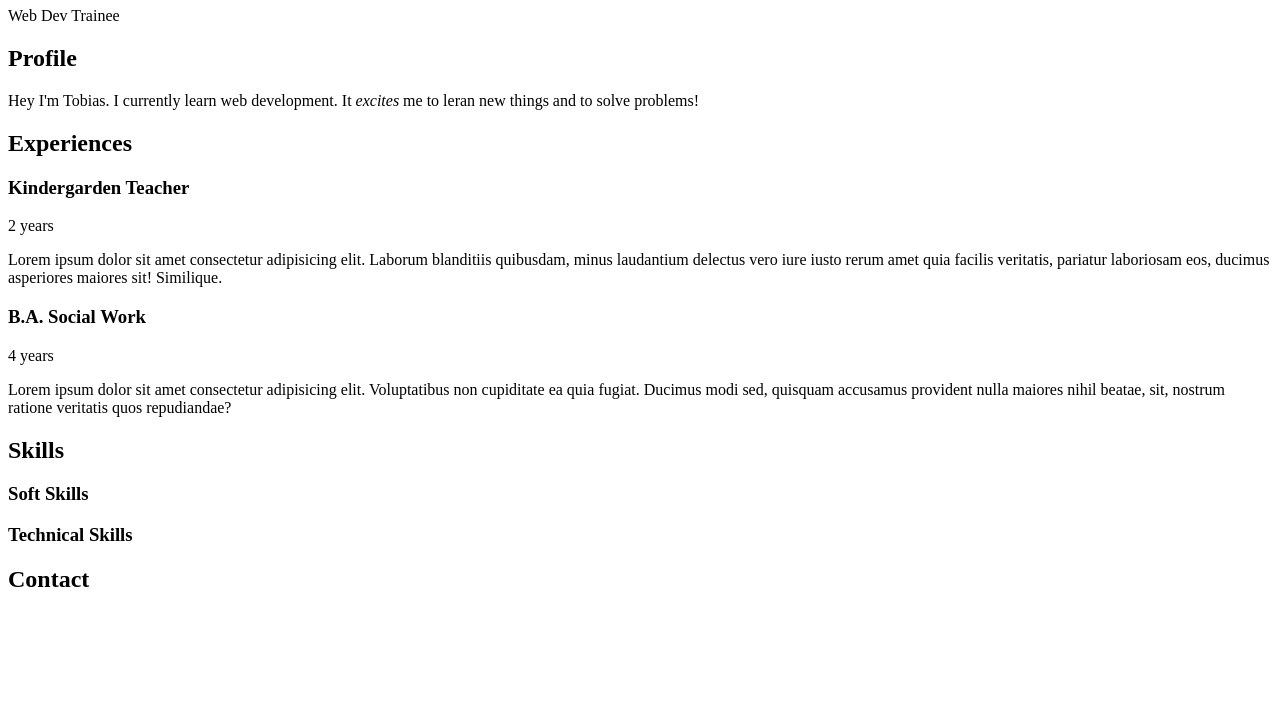
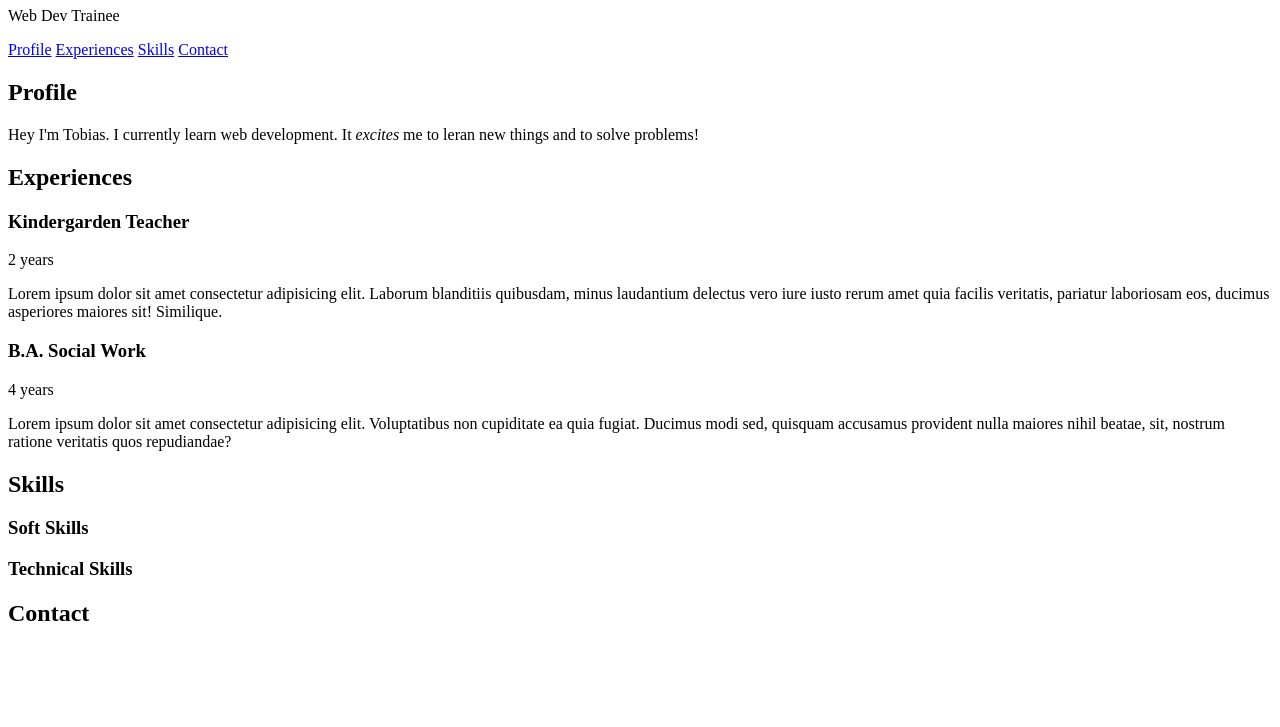
Before and after one commit to tsindek/tobi-cv, a plain HTML site: page index.html in a window 1280 px wide. Shown: the part 73-800 px from the top of the page. Drawn offline with Linux system fonts and the light colour scheme.

Commit message:
added links

```diff
--- a/index.html
+++ b/index.html
@@ -14,14 +14,18 @@
   <header>
     <h1>Tobias Sindek</h1>
     <p>Web Dev Trainee</p>
+    <a href="#profile">Profile</a>
+    <a href="#exp">Experiences</a>
+    <a href="#skills">Skills</a>
+    <a href="#contact">Contact</a>
   </header>
   <main>
-    <article>
+    <article id="profile">
       <h2>Profile</h2>
       <p>Hey I'm Tobias. I currently learn web development. It <em>excites</em> me to leran new things and to solve
         problems!</p>
     </article>
-    <article>
+    <article id="exp">
       <h2>Experiences</h2>
       <section>
         <header>
@@ -42,7 +46,7 @@
           repudiandae?</p>
         <section>
     </article>
-    <article>
+    <article id="skills">
       <h2>Skills</h2>
       <section>
         <h3>Soft Skills</h3>
@@ -51,7 +55,7 @@
         <h3>Technical Skills</h3>
       </section>
     </article>
-    <article>
+    <article id="contact">
       <h2>Contact</h2>
     </article>
   </main>
```
